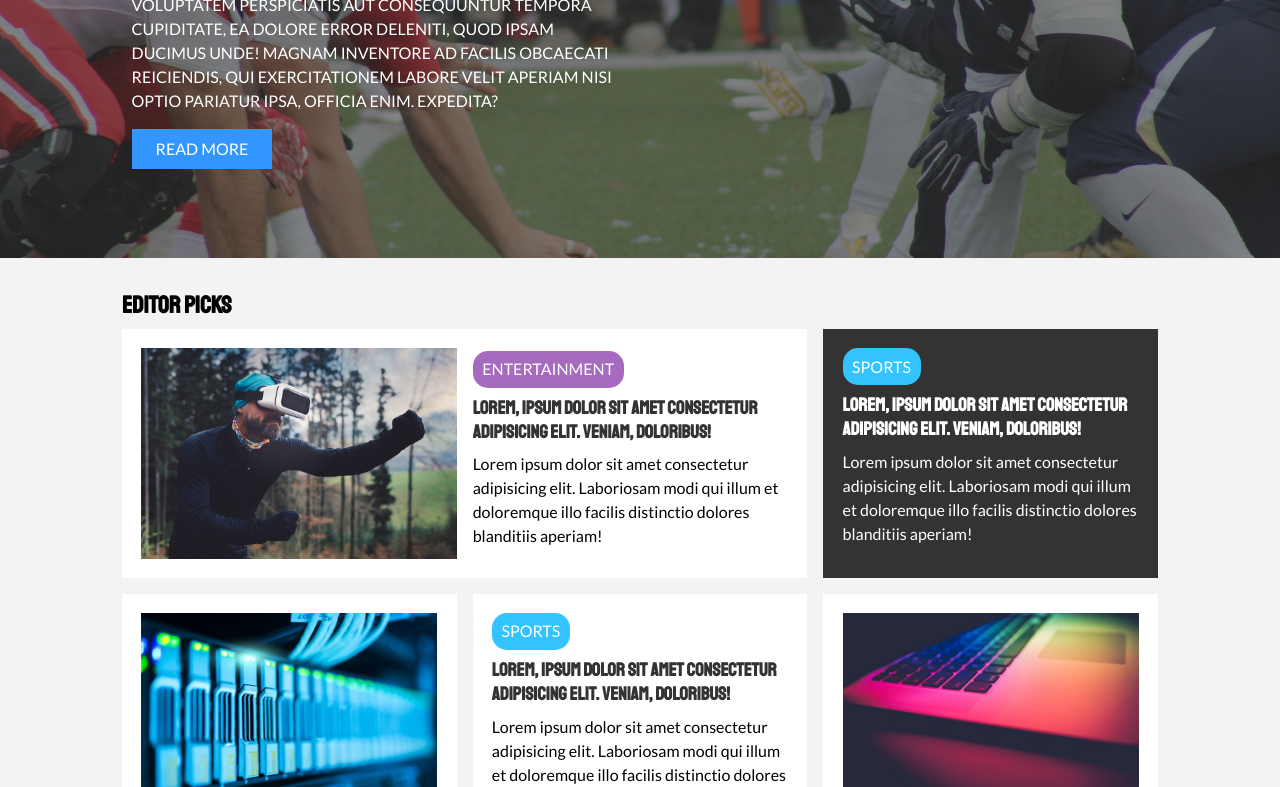
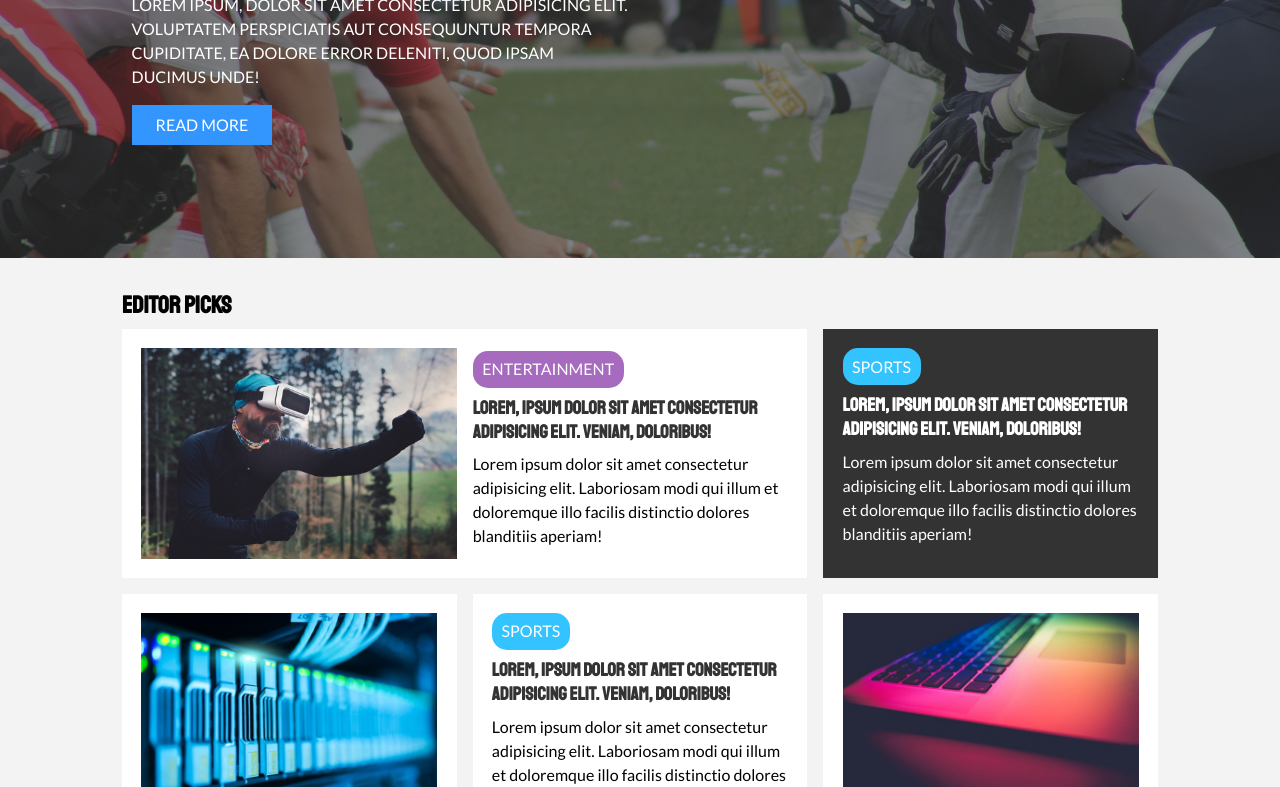
Before and after one commit to zivnadel/css-projects-collection, a plain HTML site: page TopNews-website/index.html in a window 1280 px wide. Shown: the part 313-1100 px from the top of the page. Drawn offline with Linux system fonts and the light colour scheme.

Commit message:
Update index.html

```diff
--- a/TopNews-website/index.html
+++ b/TopNews-website/index.html
@@ -60,9 +60,7 @@
               <p>
                 Lorem ipsum, dolor sit amet consectetur adipisicing elit.
                 Voluptatem perspiciatis aut consequuntur tempora cupiditate, ea
-                dolore error deleniti, quod ipsam ducimus unde! Magnam inventore
-                ad facilis obcaecati reiciendis, qui exercitationem labore velit
-                aperiam nisi optio pariatur ipsa, officia enim. Expedita?
+                dolore error deleniti, quod ipsam ducimus unde!
               </p>
               <a href="article.html" class="btn btn-primary">Read More</a>
             </div>
```
